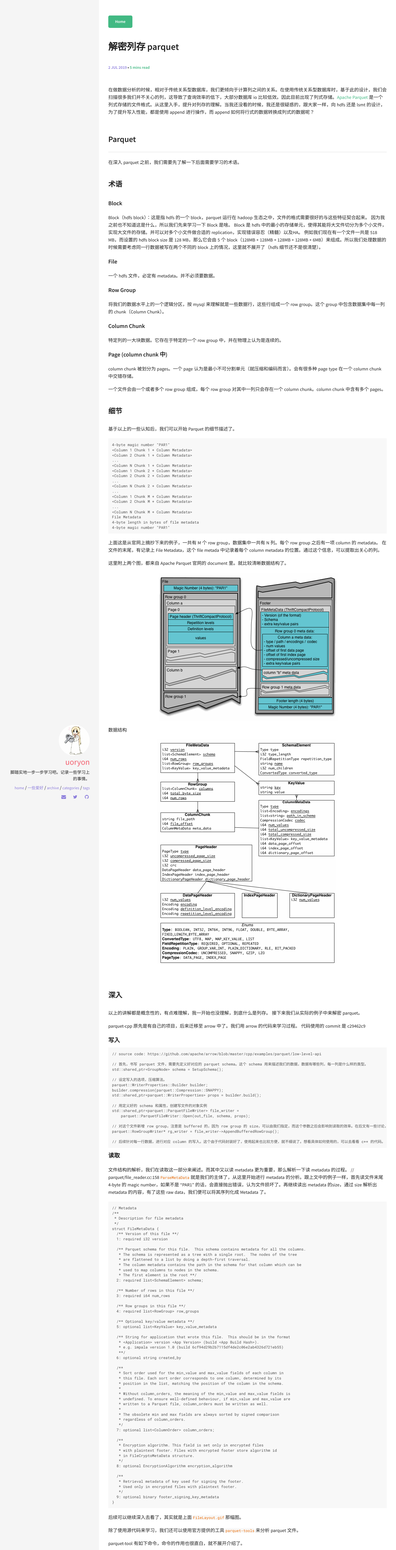
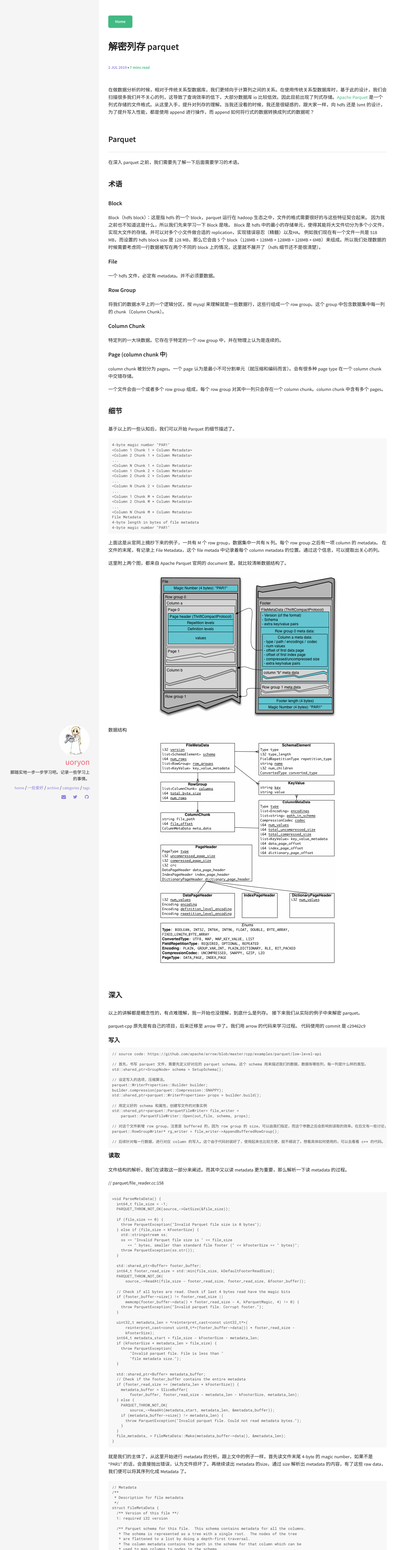
Before and after one commit to uoryon/uoryon.github.io, a Jekyll site: the page built from _posts/2019-07-02-解密列存-parquet.md, in a window 1280 px wide. Shown: the whole page at 31% size. Built offline with Jekyll 4.4.1, drawn with Linux system fonts in a browser that asks for light colours; comment, search, counter and statistics services are not loaded.

Commit message:
fix text
Change-Id: I9d6aafdf96269f0dec70b99bac9a0a97a65e17fb

````diff
--- a/_posts/2019-07-02-解密列存-parquet.md
+++ b/_posts/2019-07-02-解密列存-parquet.md
@@ -99,8 +99,60 @@ parquet::RowGroupWriter* rg_writer = file_writer->AppendBufferedRowGroup();
 
 #### 读取
 文件结构的解析，我们在读取这一部分来阐述。而其中又以读 metadata 更为重要，那么解析一下读 metadata 的过程。
+
 // parquet/file_reader.cc:158
-`ParseMetaData` 就是我们的主体了，从这里开始进行 metadata 的分析。跟上文中的例子一样，首先读文件末尾 4-byte 的 magic number，如果不是 "PAR1" 的话，会直接抛出错误，认为文件损坏了。再继续读出 metadata 的size，通过 size 解析出 metadata 的内容，有了这些 raw data，我们便可以将其序列化成 Metadata 了。
+```
+void ParseMetaData() {
+  int64_t file_size = -1;
+  PARQUET_THROW_NOT_OK(source_->GetSize(&file_size));
+
+  if (file_size == 0) {
+    throw ParquetException("Invalid Parquet file size is 0 bytes");
+  } else if (file_size < kFooterSize) {
+    std::stringstream ss;
+    ss << "Invalid Parquet file size is " << file_size
+       << " bytes, smaller than standard file footer (" << kFooterSize << " bytes)";
+    throw ParquetException(ss.str());
+  }
+
+  std::shared_ptr<Buffer> footer_buffer;
+  int64_t footer_read_size = std::min(file_size, kDefaultFooterReadSize);
+  PARQUET_THROW_NOT_OK(
+      source_->ReadAt(file_size - footer_read_size, footer_read_size, &footer_buffer));
+
+  // Check if all bytes are read. Check if last 4 bytes read have the magic bits
+  if (footer_buffer->size() != footer_read_size ||
+      memcmp(footer_buffer->data() + footer_read_size - 4, kParquetMagic, 4) != 0) {
+    throw ParquetException("Invalid parquet file. Corrupt footer.");
+  }
+
+  uint32_t metadata_len = *reinterpret_cast<const uint32_t*>(
+      reinterpret_cast<const uint8_t*>(footer_buffer->data()) + footer_read_size -
+      kFooterSize);
+  int64_t metadata_start = file_size - kFooterSize - metadata_len;
+  if (kFooterSize + metadata_len > file_size) {
+    throw ParquetException(
+        "Invalid parquet file. File is less than "
+        "file metadata size.");
+  }
+
+  std::shared_ptr<Buffer> metadata_buffer;
+  // Check if the footer_buffer contains the entire metadata
+  if (footer_read_size >= (metadata_len + kFooterSize)) {
+    metadata_buffer = SliceBuffer(
+        footer_buffer, footer_read_size - metadata_len - kFooterSize, metadata_len);
+  } else {
+    PARQUET_THROW_NOT_OK(
+        source_->ReadAt(metadata_start, metadata_len, &metadata_buffer));
+    if (metadata_buffer->size() != metadata_len) {
+      throw ParquetException("Invalid parquet file. Could not read metadata bytes.");
+    }
+  }
+  file_metadata_ = FileMetaData::Make(metadata_buffer->data(), &metadata_len);
+}
+```
+
+就是我们的主体了，从这里开始进行 metadata 的分析。跟上文中的例子一样，首先读文件末尾 4-byte 的 magic number，如果不是 "PAR1" 的话，会直接抛出错误，认为文件损坏了。再继续读出 metadata 的size，通过 size 解析出 metadata 的内容，有了这些 raw data，我们便可以将其序列化成 Metadata 了。
 
 ```
 // Metadata
````
